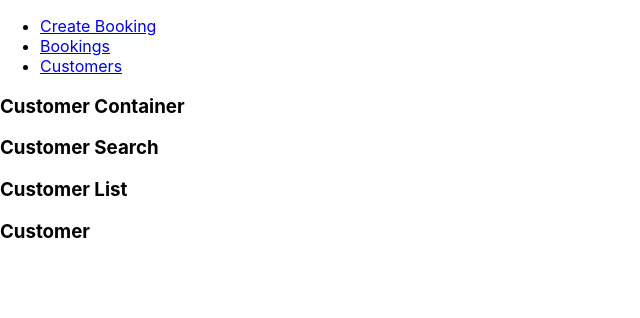
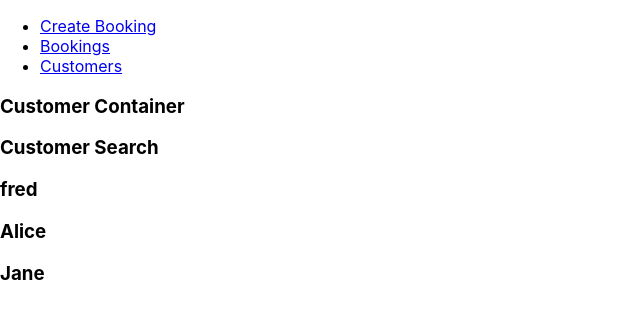
Before and after one commit to Fidelma/Restaurant-Bookings-Group-Project, a React (Create React App) app in the folder frontend_restaurant_bookings/: page /customers in a window 1280 px wide. Shown: the top 318 px of the page, without its empty margins (0-640 px from the left). Built offline with nearby package versions, Linux system fonts and the light colour scheme.

Commit message:
Customer List rendering, Mat v Happy

```diff
--- a/frontend_restaurant_bookings/src/components/Main.js
+++ b/frontend_restaurant_bookings/src/components/Main.js
@@ -4,6 +4,7 @@ import BookingsContainer from "../containers/BookingsContainer.js";
 import CustomerContainer from "../containers/CustomerContainer.js";
 import BookingsFormContainer from "../containers/BookingsFormContainer.js";
 import NavBar from "./NavBar.js";
+
 
 
 class Main extends Component {
--- a/frontend_restaurant_bookings/src/components/customers/Customer.js
+++ b/frontend_restaurant_bookings/src/components/customers/Customer.js
@@ -1,7 +1,7 @@
 import React from 'react';
 
-const Customer = () => (
-  <h3>Customer</h3>
+const Customer = (props) => (
+  <h3>{props.customer.name}</h3>
 )
 
 export default Customer;
--- a/frontend_restaurant_bookings/src/components/customers/CustomerList.js
+++ b/frontend_restaurant_bookings/src/components/customers/CustomerList.js
@@ -1,11 +1,17 @@
 import React from 'react';
 import Customer from './Customer.js';
 
-const CustomerList = () => (
+const CustomerList = (props) => {
+  const customerNodes = props.customers.map((customer, index) => {
+    return (
+      <Customer key={index} customer={customer}/>
+    )
+  })
+  return(
     <>
-      <h3>Customer List</h3>
-      <Customer/>
+      {customerNodes}
     </>
-)
+  )
+}
 
 export default CustomerList;
--- a/frontend_restaurant_bookings/src/containers/CustomerContainer.js
+++ b/frontend_restaurant_bookings/src/containers/CustomerContainer.js
@@ -2,11 +2,11 @@ import React from 'react';
 import CustomerList from '../components/customers/CustomerList.js';
 import CustomerSearch from '../components/customers/CustomerSearch.js';
 
-const CustomerContainer = () => (
+const CustomerContainer = (props) => (
   <>
     <h3>Customer Container</h3>
     <CustomerSearch/>
-    <CustomerList/>
+    <CustomerList customers={props.customers}/>
   </>
 )
 
```
